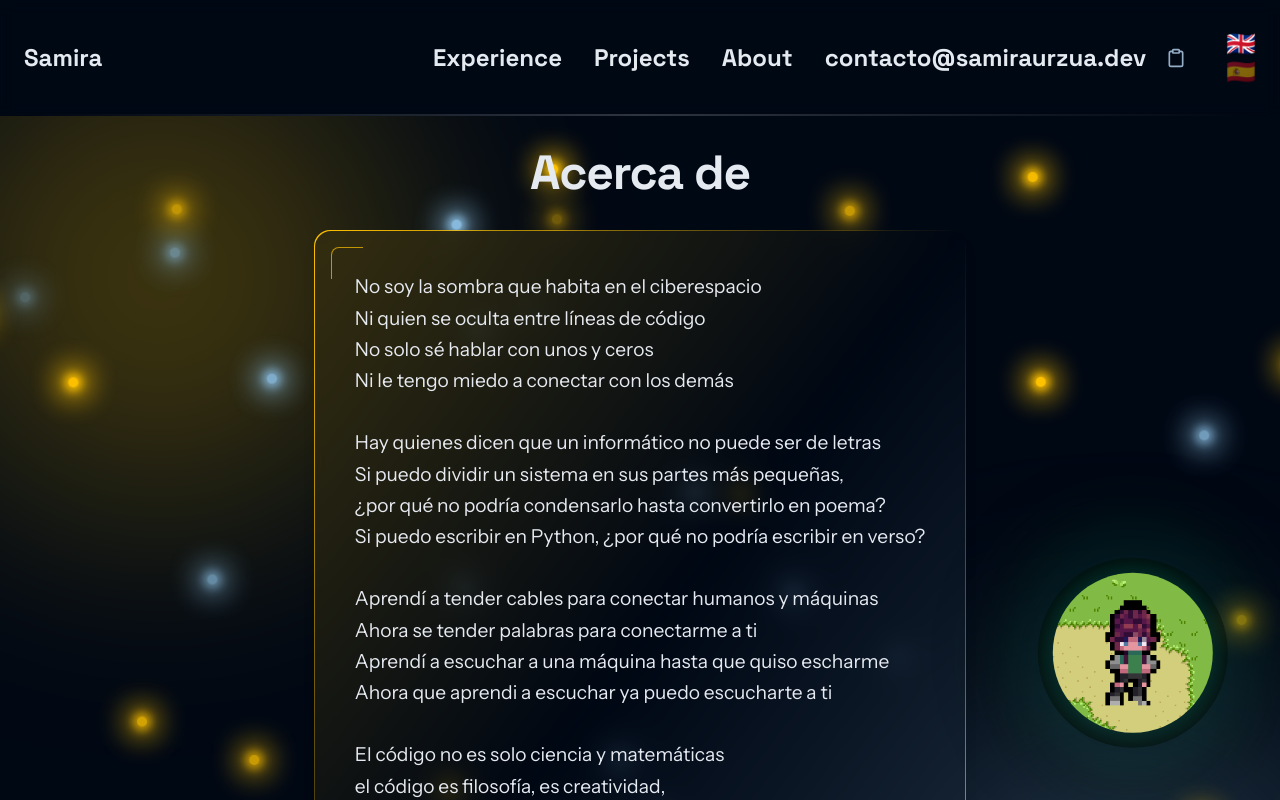
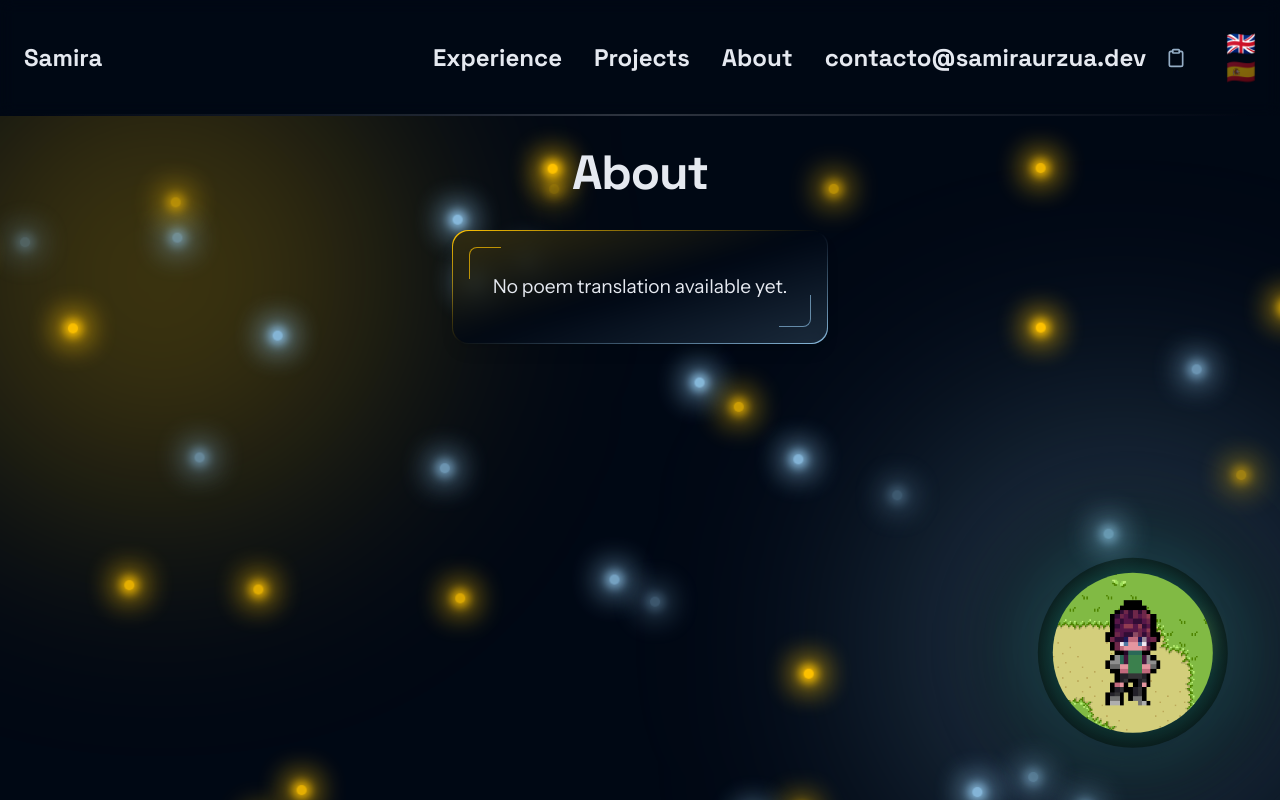
Before and after one commit to SamiraUrzua/cloud-native-portfolio, a Next.js app: page /en/about in a window 1280 px wide. Shown: the top 800 px of the page. Built offline with nearby package versions, Linux system fonts and the light colour scheme.

Commit message:
feat: add localization to the about page

```diff
--- a/src/app/[locale]/about/page.tsx
+++ b/src/app/[locale]/about/page.tsx
@@ -1,4 +1,14 @@
-const poemContent = `No soy la sombra que habita en el ciberespacio
+import { type Locale } from '@/lib/config';
+import { type StrictTranslations } from '@/lib/localizer';
+
+const TRANSLATIONS = {
+  en: {
+    heading: "About",
+    poem: `No poem translation available yet.`,
+  },
+  es: {
+    heading: "Acerca de",
+    poem: `No soy la sombra que habita en el ciberespacio
 Ni quien se oculta entre líneas de código
 No solo sé hablar con unos y ceros
 Ni le tengo miedo a conectar con los demás
@@ -21,7 +31,9 @@ donde la única frontera es la imaginación
 Me rehúso a ser un estereotipo
 Yo soy más que solo números
 No me defino por un molde ni una etiqueta
-Me defino por todo lo que puedo construir`;
+Me defino por todo lo que puedo construir`,
+  },
+} as const satisfies StrictTranslations<Record<Locale, any>>;
 
 const fireflies = Array.from({ length: 40 }, (_, index) => {
   const seed = index * 47 + 13;
@@ -44,9 +56,12 @@ const fireflies = Array.from({ length: 40 }, (_, index) => {
   };
 });
 
-export default function AboutPage() {
+export default async function AboutPage({ params }: { params: Promise<{ locale: Locale }> }) {
+  const { locale } = await params;
+  const text = TRANSLATIONS[locale];
+
   return (
-    <main className="relative overflow-hidden">
+    <main className="relative flex-1 overflow-hidden">
       <div className="pointer-events-none absolute -left-20 -top-20 z-0 h-[280px] w-[280px] rounded-full bg-accent/25 blur-[80px] sm:-left-24 sm:-top-24 sm:h-[360px] sm:w-[360px] sm:blur-[100px] lg:-left-20 lg:-top-20 lg:h-[480px] lg:w-[480px] lg:blur-[120px]" />
 
       <div className="pointer-events-none absolute -bottom-20 -right-20 z-0 h-[280px] w-[280px] rounded-full bg-accent-secondary/25 blur-[80px] sm:-bottom-24 sm:-right-24 sm:h-[360px] sm:w-[360px] sm:blur-[100px] lg:-bottom-20 lg:-right-20 lg:h-[480px] lg:w-[480px] lg:blur-[120px]" />
@@ -73,7 +88,7 @@ export default function AboutPage() {
       </div>
 
       <section className="section-grid relative z-10 pt-8 pb-8 text-center">
-        <h1 className="text-display col-span-full mb-8">Acerca de</h1>
+        <h1 className="text-display col-span-full mb-8">{text.heading}</h1>
 
         <div className="col-span-full flex justify-center px-4 sm:px-6">
           <div className="w-fit max-w-[calc(100vw-2rem)] rounded-2xl bg-gradient-to-br from-accent via-transparent to-accent-secondary p-px shadow-lg sm:max-w-[calc(100vw-3rem)]">
@@ -82,7 +97,7 @@ export default function AboutPage() {
               <span className="pointer-events-none absolute bottom-4 right-4 h-8 w-8 rounded-br-lg border-b border-r border-accent-secondary/70" />
 
               <div className="text-body whitespace-pre-wrap text-left text-[clamp(1rem,1.5vw,1.25rem)] leading-relaxed">
-                {poemContent}
+                {text.poem}
               </div>
             </div>
           </div>
```
